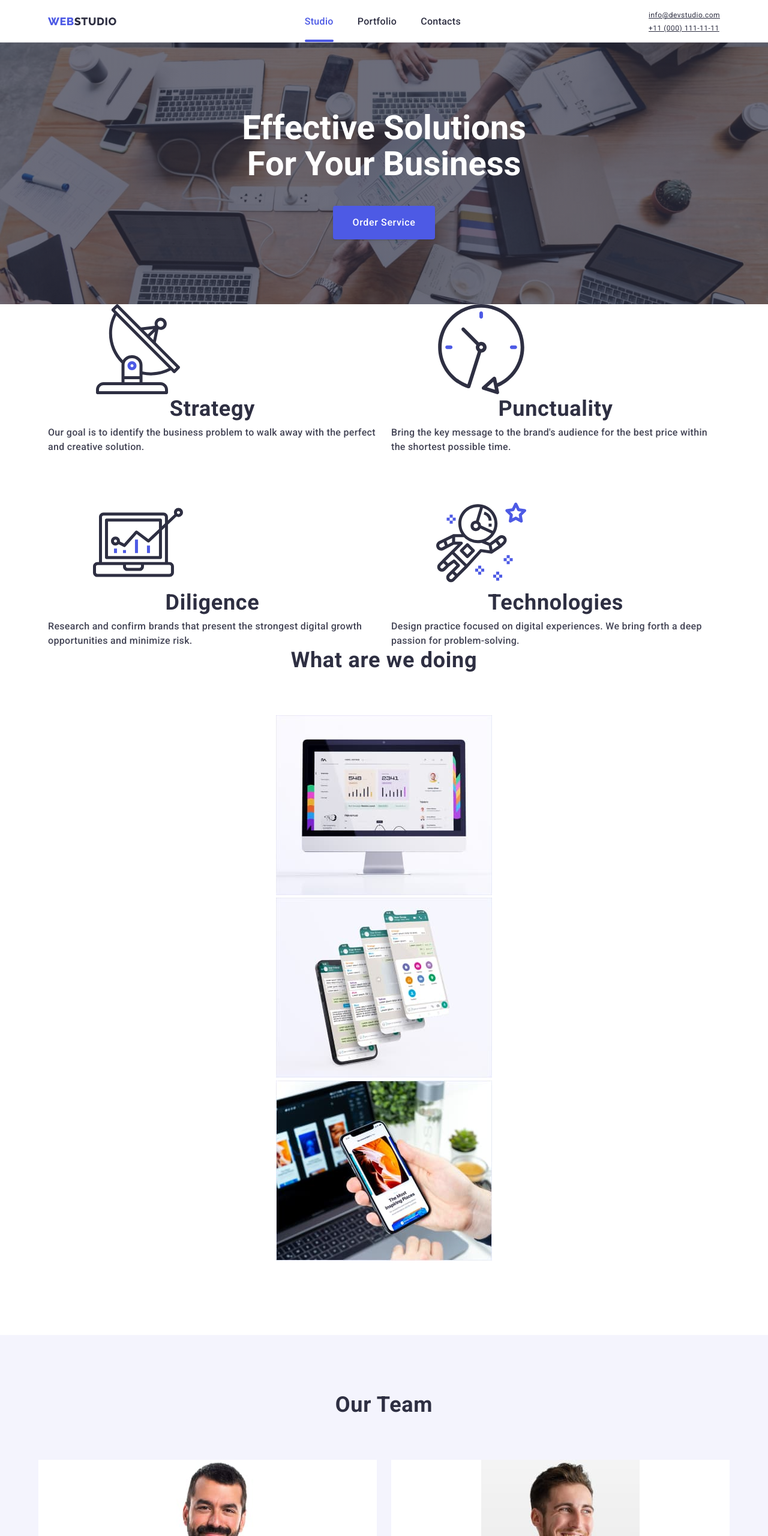
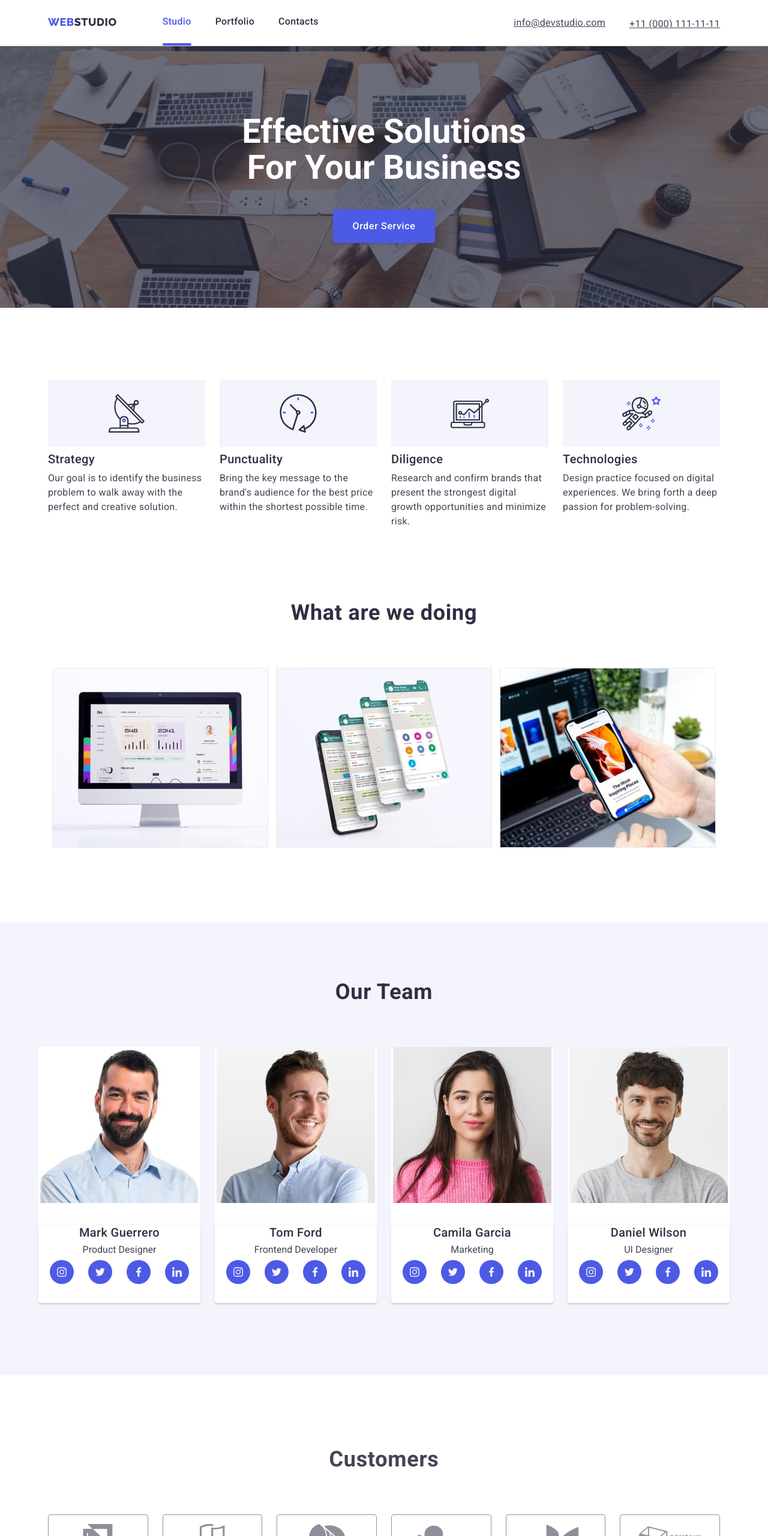
Before and after one commit to Dima-kzk/goit-markup-hw-07, a plain HTML site: page index.html in a window 1280 px wide. Shown: the top 2560 px of the page at 60% size. Drawn offline with nearby package versions, Linux system fonts and the light colour scheme.

Commit message:
correction_7

```diff
--- a/css/styles.css
+++ b/css/styles.css
@@ -64,6 +64,10 @@ p {
     padding-right: 16px;
     margin-left: auto;
     margin-right: auto;
+}
+
+.item {
+    background-color: var(--white);
 }
 
 @media screen and (min-width: 480px) {
@@ -405,6 +409,20 @@ p {
     color: var(--navy-blue);
 }
 
+.features-svg {
+    display: flex;
+    justify-content: center;
+    align-items: center;
+    height: 112px;
+    margin-bottom: 8px;
+    background-color: var(--cloud);
+}
+
+.features-icon {
+    width: 64px;
+    height: 64px;
+}
+
 /*=================== end features ======================*/
 
 /*======================== product ==========================*/
@@ -421,7 +439,7 @@ p {
     color: var(--navy-blue);
     font-weight: 700;
     font-size: 36px;
-    line-height: calc(10 / 9);
+    line-height: calc(10/9);
     letter-spacing: 0.02em;
     text-align: center;
 
@@ -1035,9 +1053,9 @@ container .social-link:hover,
 
 .portfolio-caption {
     padding-top: 32px;
-    padding-right: 32px;
+    padding-right: 16px;
     padding-bottom: 32px;
-    padding-left: 32px;
+    padding-left: 16px;
 
     border-right: 0.5px solid var(--cloud);
     border-bottom: 0.5px solid var(--cloud);
@@ -1120,9 +1138,10 @@ container .social-link:hover,
     }
 
     .hero {
+
         background-image: linear-gradient(to right, rgba(46, 47, 66, 0.8), rgba(46, 47, 66, 0.8)),
             url(../images/mobile-Dark-bg.jpg);
-
+        background-position: center;
         padding-top: 112px;
         padding-bottom: 112px;
         padding-left: 54px;
@@ -1151,13 +1170,15 @@ container .social-link:hover,
         margin-left: auto;
         margin-right: auto;
     }
+
+
 }
 
-@media screen and (max-width: 479px) and (min-device-pixel-ratio: 2),
-    (min-resolution: 192dpi),
-    (min-resolution: 2dppx) {
+@media screen and (max-width: 767px) and (min-device-pixel-ratio: 2),
+    screen and (max-width: 767px) and (min-resolution: 192dpi),
+    screen and (max-width: 767px) and (min-resolution: 2dppx) {
     .hero {
-        background-image: linear-gradient(to right, #2e2f42b3, #2e2f42b3), url(../images/mobile-Dark-bg@2.jpg);
+        background-image: linear-gradient(to right, #2e2f42b3, #2e2f42b3), url(../images/mobile-Dark-bg@2x.jpg);
     }
 }
 
@@ -1208,7 +1229,7 @@ container .social-link:hover,
     }
 
     .contacts .link {
-        color: var(--navy-blue);
+        color: var(--slate);
         font-size: 12px;
         line-height: calc(4 / 3);
         letter-spacing: 0.04em;
@@ -1333,42 +1354,144 @@ container .social-link:hover,
         width: 264px;
     }
 
+    /* portfolio */
 
+    .portfolio-img-size{
+        width: 344px;
+        height: auto;
+    }
+
+    .portfolio-list .item{
+        flex-basis: calc((100% - 24px)/2);
+    }
 
 
 
 }
 
 @media screen and (min-width: 768px) and (min-device-pixel-ratio: 2),
-    (min-resolution: 192dpi),
-    (min-resolution: 2dppx) {
+    screen and (min-width: 768px) and (min-resolution: 192dpi),
+    screen and (min-width: 768px) and (min-resolution: 2dppx) {
     .hero {
         background-image: linear-gradient(to right, #2e2f42b3, #2e2f42b3), url(../images/tablet-Dark-bg@2x.jpg);
     }
 }
 
-
-
 /*======================= desktop styles =====================*/
 
-@media screen and (min-width: 1200px){
+@media screen and (min-width: 1200px) {
+    .section {
+        padding-top: 120px;
+        padding-bottom: 120px;
+    }
 
+    .site-nav {
+        margin-left: 76px;
+    }
+
+    .logo,
+    .site-nav .link {
+        padding-bottom: 28px;
+    }
+
+    .header .contacts {
+        display: flex;
+        align-items: center;
+        gap: 40px;
+        margin-left: auto;
+    }
+
+    .contacts .link {
+        font-size: 16px;
+        line-height: 1.5;
+        letter-spacing: 0.02em;
+    }
+
+    .contacts .link[href="mailto:info@devstudio.com"] {
+        padding-bottom: 28px;
+    }
+
+    .contacts .link[href="tel:+11(000)111-11-11"] {
+        padding-top: 24px;
+        padding-bottom: 28px;
+    }
 
     /*  hero  */
 
     .hero {
+        max-width: 1600px;
         background-image: linear-gradient(to right, #2e2f42b3, #2e2f42b3), url(../images/desktop-people-office.jpg);
+        margin-left: auto;
+        margin-right: auto;
+    }
+
+    /* features */
+
+    .features-title {
+        font-weight: 500;
+        text-align: left;
+        font-size: 20px;
+        line-height: 1.2;
+    }
+
+    .features-list {
+        flex-wrap: nowrap;
+    }
+
+    .features-text {
+        font-weight: 400;
+    }
+
+    /* product */
+
+    .product-list {
+        display: flex;
+        justify-content: space-between;
+    }
+
+    /* our team */
+    .team-list {
+        flex-wrap: nowrap;
+    }
+
+    .team.section{
+        padding-bottom: 120px;
     }
 
 
+    .customers-title{
+        font-size: 36px;
+        line-height: calc(10/9);
+        letter-spacing: 0.02em;
+    }
 
+
+    /* customers */
+    .customers-list{
+        flex-wrap: nowrap;
+    }
+
+    /* footer */
+
+    .footer-layout{
+        flex-wrap: nowrap;
+        padding: 0;
+        gap: unset;
+    }
+
+    .social-margin{
+        margin-left: 120px;
+    }
+
+    .subscribe-margin{
+        margin-left: auto;
+    }
 
 }
 
-
 @media screen and (min-width: 1200px) and (min-device-pixel-ratio: 2),
-    (min-resolution: 192dpi),
-    (min-resolution: 2dppx) {
+    screen and (min-width: 1200px) and (min-resolution: 192dpi),
+    screen and (min-width: 1200px) and (min-resolution: 2dppx) {
     .hero {
         background-image: linear-gradient(to right, #2e2f42b3, #2e2f42b3), url(../images/desktop-people-office@2x.jpg);
     }
```
Also changed, not shown: portfolio.html (+16 -10 lines).
